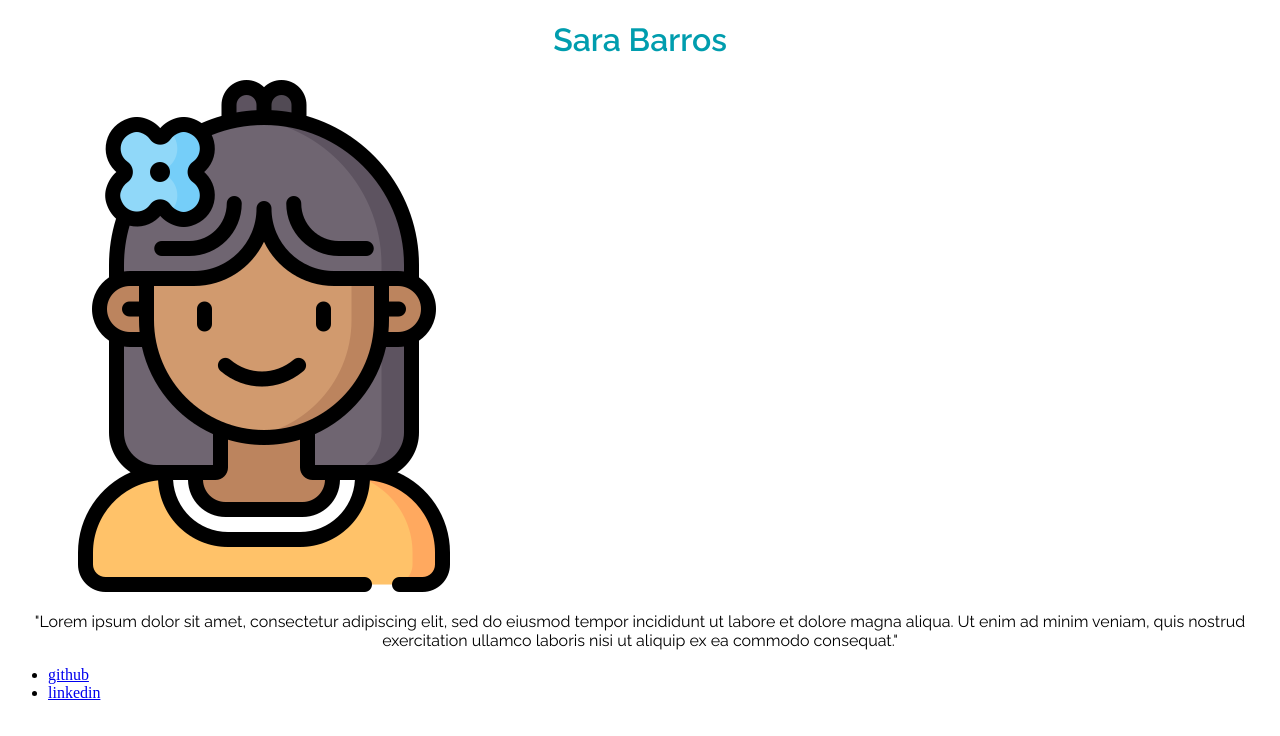
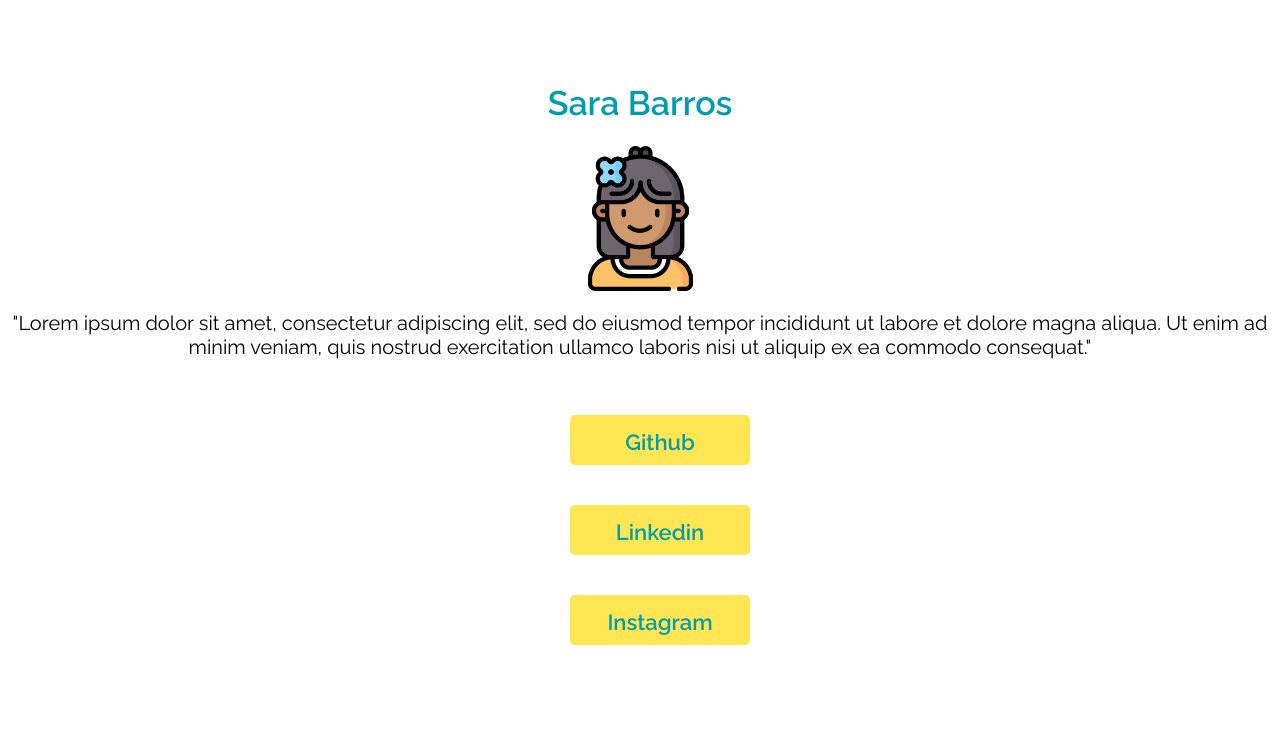
Before and after one commit to sarashb/personal-website, a plain HTML site: page index.html in a window 1280 px wide. Drawn offline with Linux system fonts and the light colour scheme.

Commit message:
atualizando links e posicionamento

```diff
--- a/index.html
+++ b/index.html
@@ -18,7 +18,8 @@
         <h1 class="titulo">
             Sara Barros
         </h1>
-
+    </header>
+        <div class="container">
             <img class="foto-header" src="./img/avatar.png" alt="Pequena figurinha de uma garota." srcset="">
 
             <p class="sobre">
@@ -26,14 +27,17 @@
                 dolore magna aliqua. Ut enim ad minim veniam, quis nostrud exercitation ullamco laboris nisi ut aliquip ex
                 ea commodo consequat."
             </p>
-    </header>
+        </div>
 
     <ul class="redes">
         <li>
-            <a href="http://github.com/sarashb/">github</a>
+            <a href="http://github.com/sarashb/" target="blank">Github</a>
         </li>
         <li>
-            <a href="https://www.linkedin.com/in/sarasbarros/">linkedin</a>
+            <a href="https://www.linkedin.com/in/sarasbarros/" target="blank">Linkedin</a>
+        </li>
+        <li>
+            <a href="https://www.instagram.com/codebysara/" target="blank">Instagram</a>
         </li>
         </div>
 </body>
--- a/style.css
+++ b/style.css
@@ -8,11 +8,61 @@
 
 .titulo {
     font-family: 'Raleway', sans-serif;
+    font-size: 34px;
     text-align: center;
     color: var(--strong-acqua);
+    padding-top: 60px;
+}
+
+.container {
+    display: flex;
+    flex-direction: column;
+    align-items: center;
+    justify-content: center;
+}
+
+.foto-header {
+    width: 145px;
+    height: 145px;
+    align-items: flex-start;
 }
 
 .sobre {
     font-family: 'Raleway', sans-serif;
     text-align: center;
+    font-size: 20px;
 }
+
+.redes {
+    display: flex;
+    flex-direction: column;
+    align-items: center;
+    justify-content: center;
+}
+
+.redes li {
+    list-style: none;
+    font-size: 22px;
+    text-decoration: none;
+}
+
+.redes a {
+    display: block;
+    width: 170px;
+    height: 30px;
+    line-height: 35px;
+    padding: 10px 5px;
+    margin: 20px;
+    background-color: var(--yellow);
+    color: var(--strong-acqua);
+    border-radius: 5px;
+    text-decoration: none;
+    text-align: center;
+    font-weight: bold;
+    font-family: 'Raleway', sans-serif;
+}
+
+.redes a:hover {
+    transition: 0.8ms;
+    background-color: var(--light-acqua);
+}
```
Lines whose indentation alone changed are shown as unchanged.
